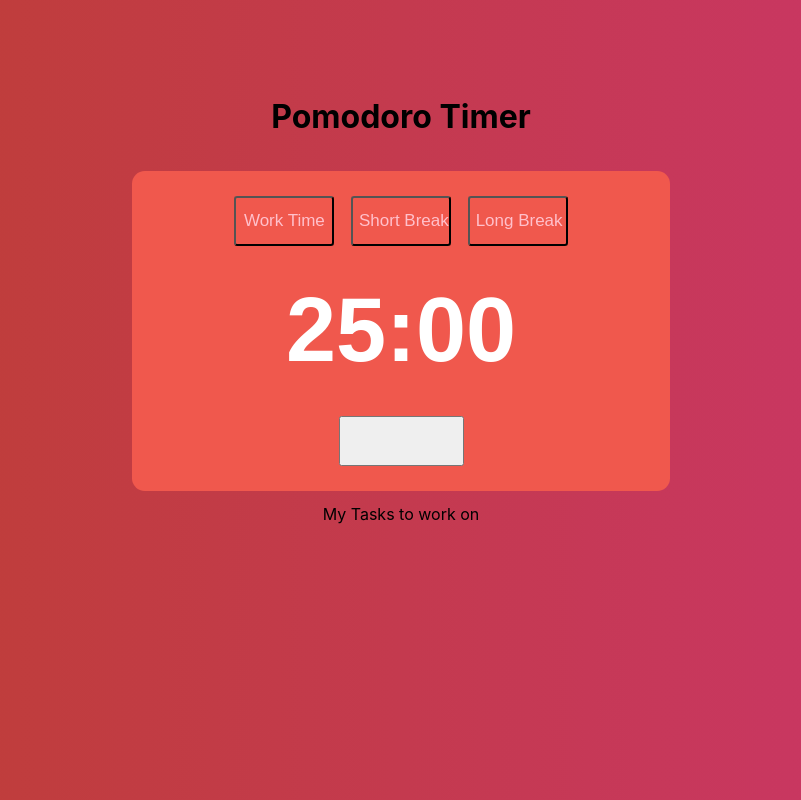
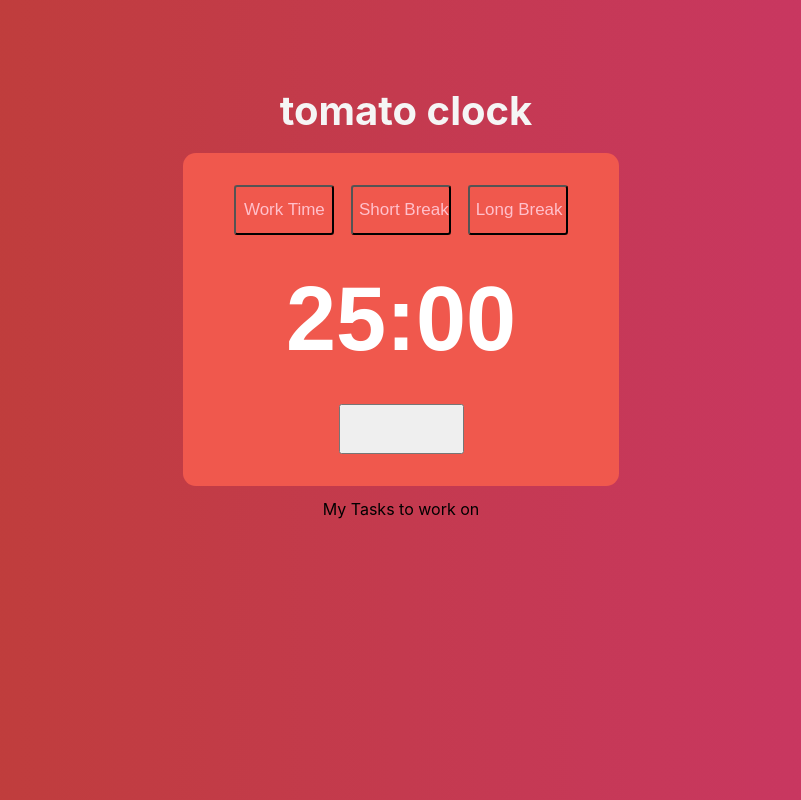
Before and after one commit to steveshi0/pomodoro-timer, a React (Create React App) app in the folder timer/: page / in a window 1280 px wide. Shown: the whole page, without its empty margins (239-1040 px from the left). Built offline with nearby package versions, Linux system fonts and the light colour scheme.

Commit message:
update session styling

```diff
--- a/timer/src/components/Header.jsx
+++ b/timer/src/components/Header.jsx
@@ -1,14 +1,18 @@
 import React from 'react';
 
 const header_style = {
-
+  color: "whitesmoke",
+  fontSize: "5vh",
+  whiteSpace: "nowrap",
+  textAlign: "center",
+  margin: "2%",
 }
 
 const Header = () => {
   return(
     <div>
       <h1 style={header_style}>
-        Pomodoro Timer
+        tomato clock
       </h1>
       {/*<img src={"./Header-tomato.png"} alt={"header-cool-tomato"} />*/}  {/** Not Working */}
     </div>
--- a/timer/src/components/PomodoroSession.css
+++ b/timer/src/components/PomodoroSession.css
@@ -2,7 +2,7 @@
     /*background: linear-gradient(to right, #BD3F32, #CB356B);*/
     background: #f0584d;
     border-radius: 1vw;
-    padding: 2% 8%;
+    padding: 2.5% 4%;
     margin: 1%;
     display: flex;
     flex-direction: column;
--- a/timer/src/components/PomodoroSession.jsx
+++ b/timer/src/components/PomodoroSession.jsx
@@ -1,4 +1,4 @@
-import React from 'react';
+import React, {useState, useEffect, useRef} from 'react';
 import './PomodoroSession.css';
 
 const TYPE = ["Work Time", "Short Break", "Long Break"];
```
Also changed, not shown: 1 other file (tests, documents, lock files or other folders).
